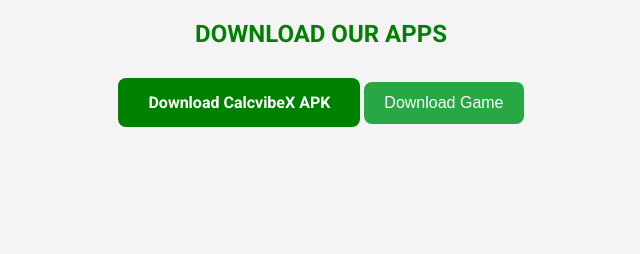
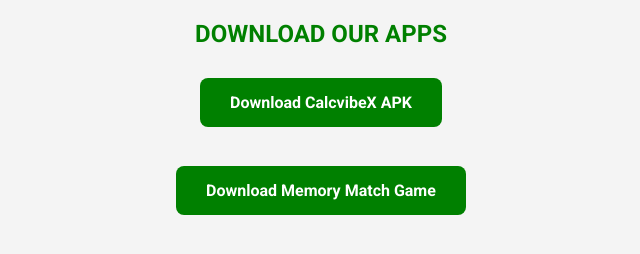
Before and after one commit to heykishannn/.com, a plain HTML site: page apps.html in a window 1280 px wide. Shown: the whole page, without its empty margins (319-959 px from the left). Drawn offline with Linux system fonts and the light colour scheme.

Commit message:
Update apps.html

```diff
--- a/apps.html
+++ b/apps.html
@@ -16,13 +16,12 @@
             text-align: center;
         }
         .download-title {
-            font-family: 'Roboto', sans-serif;
             font-size: 1.5em;
             font-weight: bold;
             color: #008000;
             margin-bottom: 30px;
         }
-        .download-link {
+        .download-link, .download-button {
             display: inline-block;
             padding: 15px 30px;
             background-color: #008000;
@@ -31,34 +30,19 @@
             border-radius: 8px;
             font-weight: bold;
             margin-bottom: 20px;
+            transition: background-color 0.3s ease;
+            font-size: 16px;
         }
-        .download-link:hover {
+        .download-link:hover, .download-button:hover {
             background-color: #006400;
         }
     </style>
 </head>
 <body>
     <h1 class="download-title">DOWNLOAD OUR APPS</h1>
-    <a href="CalcvibeX.apk" class="download-link" download>Download CalcvibeX APK</a>
+
+    <a href="CalcvibeX.apk" class="download-link" download>Download CalcvibeX APK</a><br><br>
+
+    <a href="https://drive.google.com/uc?export=download&id=1-TDOJgCc0I_FtSzBeuoR0g7EAW2VUcqh" class="download-button" download>Download Memory Match Game</a>
 </body>
 </html>
-<a href="https://drive.google.com/uc?export=download&id=1-TDOJgCc0I_FtSzBeuoR0g7EAW2VUcqh" class="download-button">Download Game</a>
-
-<style>
-  .download-button {
-    display: inline-block;
-    background-color: #28a745;
-    color: white;
-    padding: 12px 20px;
-    font-size: 16px;
-    border: none;
-    border-radius: 8px;
-    text-decoration: none;
-    font-family: sans-serif;
-    transition: background-color 0.3s ease;
-  }
-
-  .download-button:hover {
-    background-color: #218838;
-  }
-</style>
```
